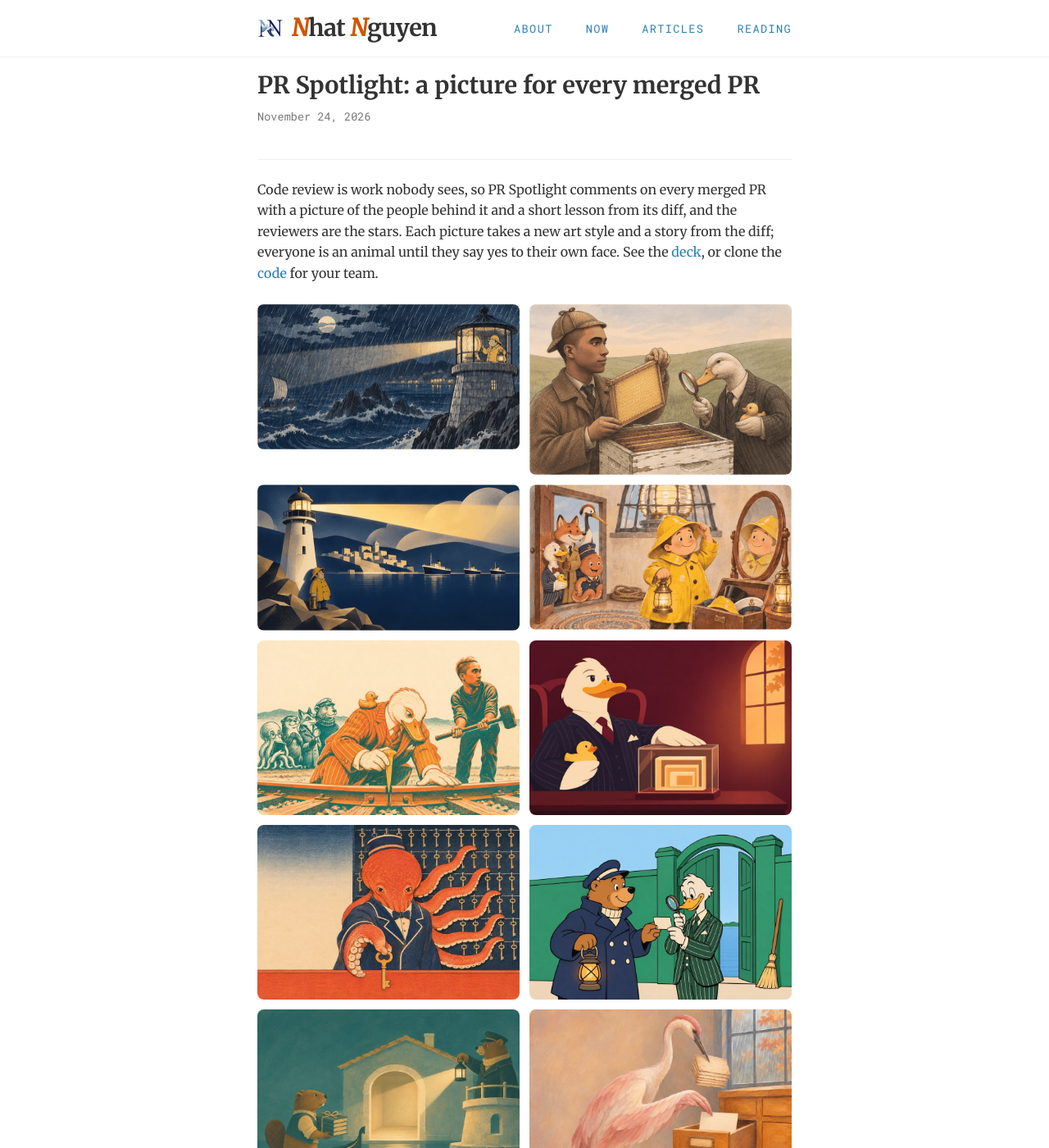
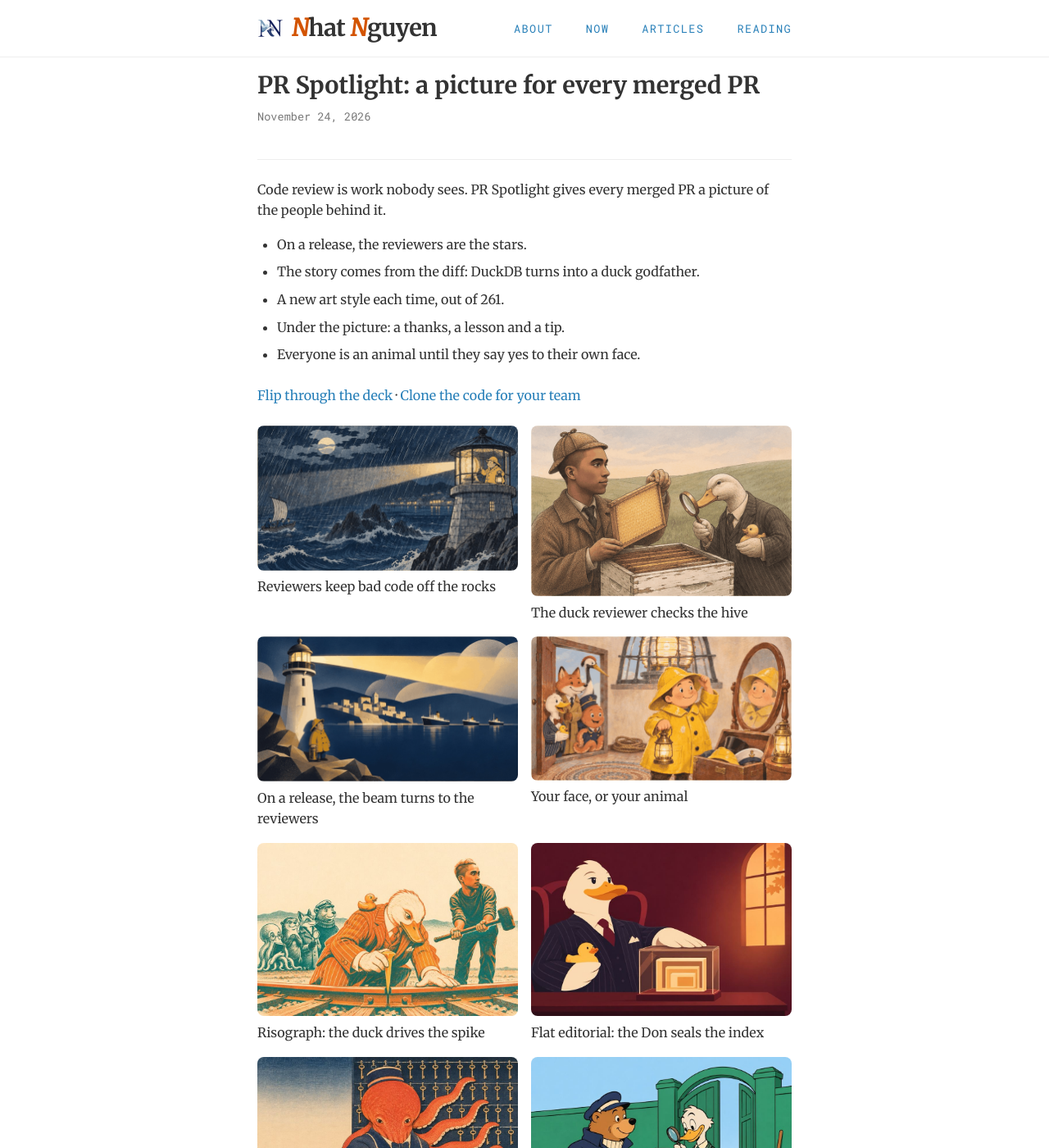
Before and after one commit to ngnnah/ngnnah.github.io, a Jekyll site: the page built from _posts/2026-11-24-pr-spotlight.md, in a window 1280 px wide and 1400 px high. Shown: the whole window at 82% size. Built offline with Jekyll 4.4.1, drawn with Linux system fonts in a browser that asks for light colours; some of the changed text lies outside the part shown.

Commit message:
post: PR Spotlight reads at a glance: two lines, five bullets, captioned pictures
Co-Authored-By: Claude Opus 5.5 <noreply@anthropic.com>

```diff
--- a/_posts/2026-11-24-pr-spotlight.md
+++ b/_posts/2026-11-24-pr-spotlight.md
@@ -4,20 +4,28 @@ title: "PR Spotlight: a picture for every merged PR"
 date: 2026-11-24
 ---
 
-Code review is work nobody sees, so PR Spotlight comments on every merged PR with a picture of the people behind it and a short lesson from its diff, and the reviewers are the stars. Each picture takes a new art style and a story from the diff; everyone is an animal until they say yes to their own face. See the [deck](https://ngnnah.github.io/I-And-AI/projects/pr-spotlight/), or clone the [code](https://github.com/ngnnah/pr-spotlight) for your team.
+Code review is work nobody sees. PR Spotlight gives every merged PR a picture of the people behind it.
 
-<div style="display:grid;grid-template-columns:repeat(auto-fit,minmax(260px,1fr));gap:12px;margin:24px 0">
-  <img src="/images/pr-spotlight/storm.gif" alt="Woodblock-print storm: a lighthouse beam guides a small boat past the rocks" loading="lazy" style="width:100%;border-radius:8px">
-  <img src="/images/pr-spotlight/beekeeper.gif" alt="A detective beekeeper holds up a honeycomb frame while a duck in a pinstripe suit leans in with a magnifying glass" loading="lazy" style="width:100%;border-radius:8px">
-  <img src="/images/pr-spotlight/beam.gif" alt="Art deco poster: the lighthouse beam swings round onto the keeper as the ships raise flags" loading="lazy" style="width:100%;border-radius:8px">
-  <img src="/images/pr-spotlight/hats.gif" alt="The lighthouse keeper tries on hats at a mirror while a duck, a fox, an octopus and a crane cheer" loading="lazy" style="width:100%;border-radius:8px">
-  <img src="/images/pr-spotlight/spotlight-1.jpg" alt="Risograph: a duck drives the golden spike on a railroad" loading="lazy" style="width:100%;border-radius:8px">
-  <img src="/images/pr-spotlight/spotlight-2.jpg" alt="Flat editorial: a duck godfather seals an index" loading="lazy" style="width:100%;border-radius:8px">
-  <img src="/images/pr-spotlight/spotlight-3.jpg" alt="Woodblock print: an octopus concierge with a single key" loading="lazy" style="width:100%;border-radius:8px">
-  <img src="/images/pr-spotlight/spotlight-4.jpg" alt="Ligne claire: a gatekeeper checks a pass at a green gate" loading="lazy" style="width:100%;border-radius:8px">
-  <img src="/images/pr-spotlight/spotlight-5.jpg" alt="One-color gouache: a lighthouse clears a doorway by the water" loading="lazy" style="width:100%;border-radius:8px">
-  <img src="/images/pr-spotlight/spotlight-6.jpg" alt="Painted storybook: a crane clears a library card drawer" loading="lazy" style="width:100%;border-radius:8px">
-  <img src="/images/pr-spotlight/spotlight-7.jpg" alt="Paper cutout: a fox detective and three little cars rolling into one truck" loading="lazy" style="width:100%;border-radius:8px">
-  <img src="/images/pr-spotlight/spotlight-8.jpg" alt="Siesta light: one sealed crate sets sail on a friendly whale" loading="lazy" style="width:100%;border-radius:8px">
-  <img src="/images/pr-spotlight/spotlight-9.jpg" alt="Travel gouache: the same ship, one level up in a canal lock" loading="lazy" style="width:100%;border-radius:8px">
+- On a release, the reviewers are the stars.
+- The story comes from the diff: DuckDB turns into a duck godfather.
+- A new art style each time, out of 261.
+- Under the picture: a thanks, a lesson and a tip.
+- Everyone is an animal until they say yes to their own face.
+
+[Flip through the deck](https://ngnnah.github.io/I-And-AI/projects/pr-spotlight/) · [Clone the code for your team](https://github.com/ngnnah/pr-spotlight)
+
+<div style="display:grid;grid-template-columns:repeat(auto-fit,minmax(260px,1fr));gap:16px;margin:24px 0">
+  <figure style="margin:0"><img src="/images/pr-spotlight/storm.gif" alt="Woodblock-print storm: a lighthouse beam guides a small boat past the rocks" loading="lazy" style="width:100%;border-radius:8px"><figcaption>Reviewers keep bad code off the rocks</figcaption></figure>
+  <figure style="margin:0"><img src="/images/pr-spotlight/beekeeper.gif" alt="A detective beekeeper holds up a honeycomb frame while a duck in a pinstripe suit leans in with a magnifying glass" loading="lazy" style="width:100%;border-radius:8px"><figcaption>The duck reviewer checks the hive</figcaption></figure>
+  <figure style="margin:0"><img src="/images/pr-spotlight/beam.gif" alt="Art deco poster: the lighthouse beam swings round onto the keeper as the ships raise flags" loading="lazy" style="width:100%;border-radius:8px"><figcaption>On a release, the beam turns to the reviewers</figcaption></figure>
+  <figure style="margin:0"><img src="/images/pr-spotlight/hats.gif" alt="The lighthouse keeper tries on hats at a mirror while a duck, a fox, an octopus and a crane cheer" loading="lazy" style="width:100%;border-radius:8px"><figcaption>Your face, or your animal</figcaption></figure>
+  <figure style="margin:0"><img src="/images/pr-spotlight/spotlight-1.jpg" alt="Risograph: a duck drives the golden spike on a railroad" loading="lazy" style="width:100%;border-radius:8px"><figcaption>Risograph: the duck drives the spike</figcaption></figure>
+  <figure style="margin:0"><img src="/images/pr-spotlight/spotlight-2.jpg" alt="Flat editorial: a duck godfather seals an index" loading="lazy" style="width:100%;border-radius:8px"><figcaption>Flat editorial: the Don seals the index</figcaption></figure>
+  <figure style="margin:0"><img src="/images/pr-spotlight/spotlight-3.jpg" alt="Woodblock print: an octopus concierge with a single key" loading="lazy" style="width:100%;border-radius:8px"><figcaption>Ukiyo-e: one key, one room</figcaption></figure>
+  <figure style="margin:0"><img src="/images/pr-spotlight/spotlight-4.jpg" alt="Ligne claire: a gatekeeper checks a pass at a green gate" loading="lazy" style="width:100%;border-radius:8px"><figcaption>Ligne claire: one pass at the gate</figcaption></figure>
+  <figure style="margin:0"><img src="/images/pr-spotlight/spotlight-5.jpg" alt="One-color gouache: a lighthouse clears a doorway by the water" loading="lazy" style="width:100%;border-radius:8px"><figcaption>One-color gouache: the lighthouse clears the door</figcaption></figure>
+  <figure style="margin:0"><img src="/images/pr-spotlight/spotlight-6.jpg" alt="Painted storybook: a crane clears a library card drawer" loading="lazy" style="width:100%;border-radius:8px"><figcaption>Painted storybook: the crane clears the drawer</figcaption></figure>
+  <figure style="margin:0"><img src="/images/pr-spotlight/spotlight-7.jpg" alt="Paper cutout: a fox detective and three little cars rolling into one truck" loading="lazy" style="width:100%;border-radius:8px"><figcaption>Paper cutout: three Minis, one machine</figcaption></figure>
+  <figure style="margin:0"><img src="/images/pr-spotlight/spotlight-8.jpg" alt="Siesta light: one sealed crate sets sail on a friendly whale" loading="lazy" style="width:100%;border-radius:8px"><figcaption>Siesta light: one sealed crate sets sail</figcaption></figure>
+  <figure style="margin:0"><img src="/images/pr-spotlight/spotlight-9.jpg" alt="Travel gouache: the same ship, one level up in a canal lock" loading="lazy" style="width:100%;border-radius:8px"><figcaption>Travel gouache: same ship, one level up</figcaption></figure>
 </div>
```
